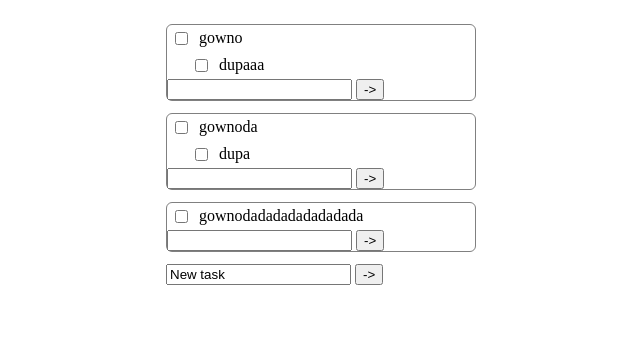
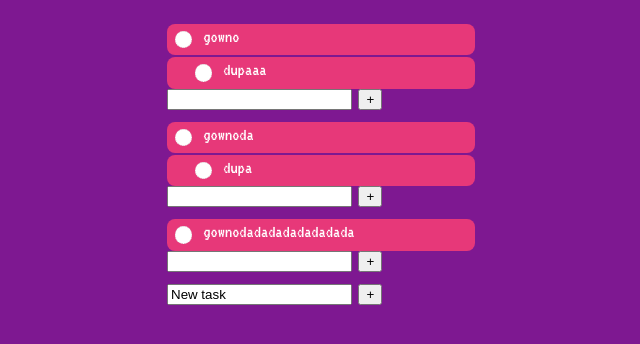
Before and after one commit to Teeco123/adhd-app, a SvelteKit app: page / in a window 1280 px wide. Shown: the top 344 px of the page, without its empty margins (319-959 px from the left). Built offline with nearby package versions, Linux system fonts and the light colour scheme.

Commit message:
cool colors and font

```diff
--- a/src/app.html
+++ b/src/app.html
@@ -6,7 +6,7 @@
 		<meta name="viewport" content="width=device-width, initial-scale=1" />
 		%sveltekit.head%
 	</head>
-	<body style="margin: 0" , data-sveltekit-preload-data="hover">
+	<body data-sveltekit-preload-data="hover">
 		<div style="display: contents">%sveltekit.body%</div>
 	</body>
 </html>
--- a/src/routes/+page.svelte
+++ b/src/routes/+page.svelte
@@ -46,14 +46,14 @@
 		{#each tasks as task}
 			<div class="task">
 				<div class="task-details">
-					<input type="checkbox" />
+					<input type="checkbox" class="circle-checkbox" />
 					<div class="task-text">{task.name}</div>
 				</div>
 				{#if task.subtasks != undefined}
 					<div class="subtasks">
 						{#each task.subtasks as subtask}
 							<div class="subtask">
-								<input type="checkbox" />
+								<input type="checkbox" class="circle-checkbox" />
 								<div class="subtask-text">{subtask.name}</div>
 							</div>
 						{/each}
@@ -61,35 +61,63 @@
 				{/if}
 				<div class="new-task">
 					<input type="text" bind:value={subtaskInputs[task.id]} />
-					<button onclick={() => addSubtask(task.id)}>-></button>
+					<button onclick={() => addSubtask(task.id)}>+</button>
 				</div>
 			</div>
 		{/each}
 		<div class="new-task">
 			<input type="text" bind:value={taskName} />
-			<button onclick={() => addTask()}>-></button>
+			<button onclick={() => addTask()}>+</button>
 		</div>
 	</div>
 </div>
 
 <style lang="scss">
+	@import url('https://fonts.googleapis.com/css2?family=VT323&display=swap');
+
+	:global(body) {
+		margin: 0px;
+		background-color: #7e1891;
+		font-family: 'VT323', monospace;
+		font-weight: 400;
+		font-style: normal;
+	}
+
+	.circle-checkbox {
+		width: 1.3em;
+		height: 1.3em;
+		background-color: white;
+		border-radius: 50%;
+		vertical-align: middle;
+		border: 1px dotted #ddd;
+		appearance: none;
+		-webkit-appearance: none;
+		outline: none;
+		cursor: pointer;
+		&:checked {
+			background-color: #fcc737;
+		}
+	}
+
 	.app {
 		display: flex;
 		justify-content: center;
 		align-items: center;
 		flex-direction: column;
 		margin-top: 24px;
+		color: white;
 		.tasks {
 			.task {
-				border: 1px gray solid;
-				border-radius: 6px;
 				margin-bottom: 12px;
 				.task-details {
 					display: flex;
 					padding: 4px;
 					width: 300px;
+					background-color: #e73879;
+					border-radius: 8px;
 					.task-text {
 						margin-left: 8px;
+						font-size: 18px;
 					}
 				}
 				.subtasks {
@@ -98,8 +126,12 @@
 						padding: 4px;
 						width: 280px;
 						padding-left: 24px;
+						background-color: #e73879;
+						border-radius: 8px;
+						margin-top: 2px;
 						.subtask-text {
 							margin-left: 8px;
+							font-size: 18px;
 						}
 					}
 				}
```
